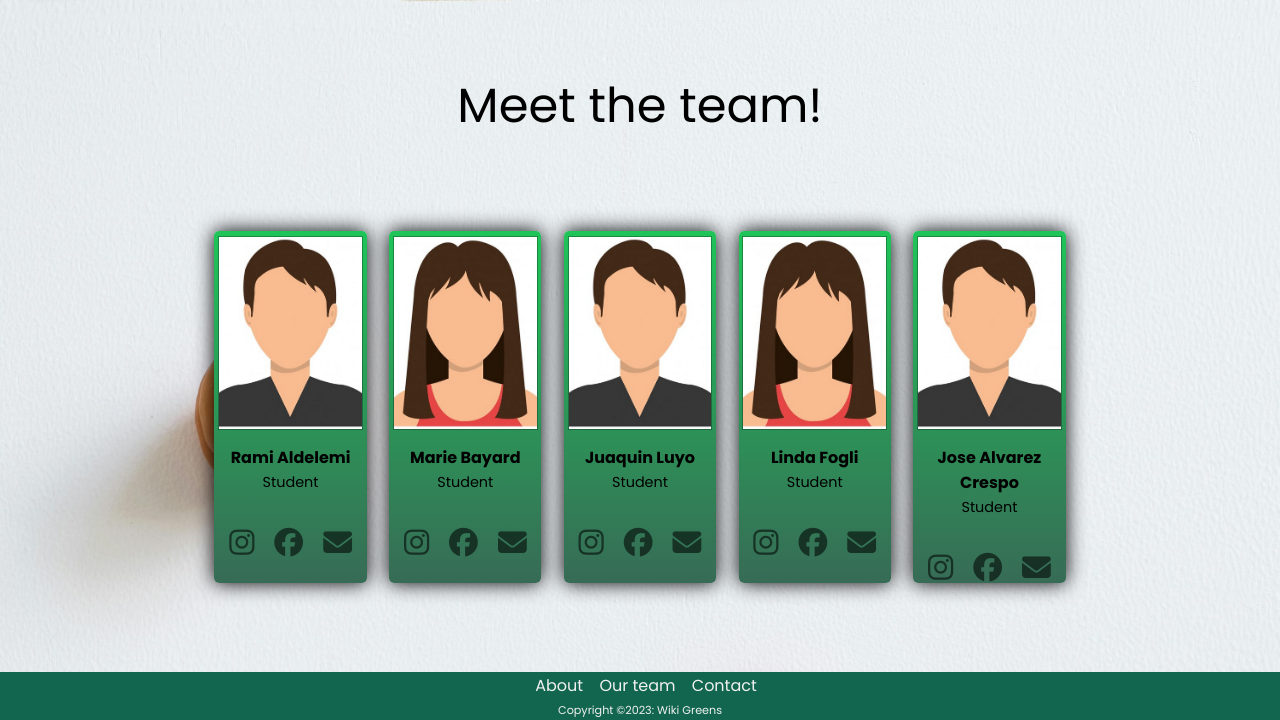
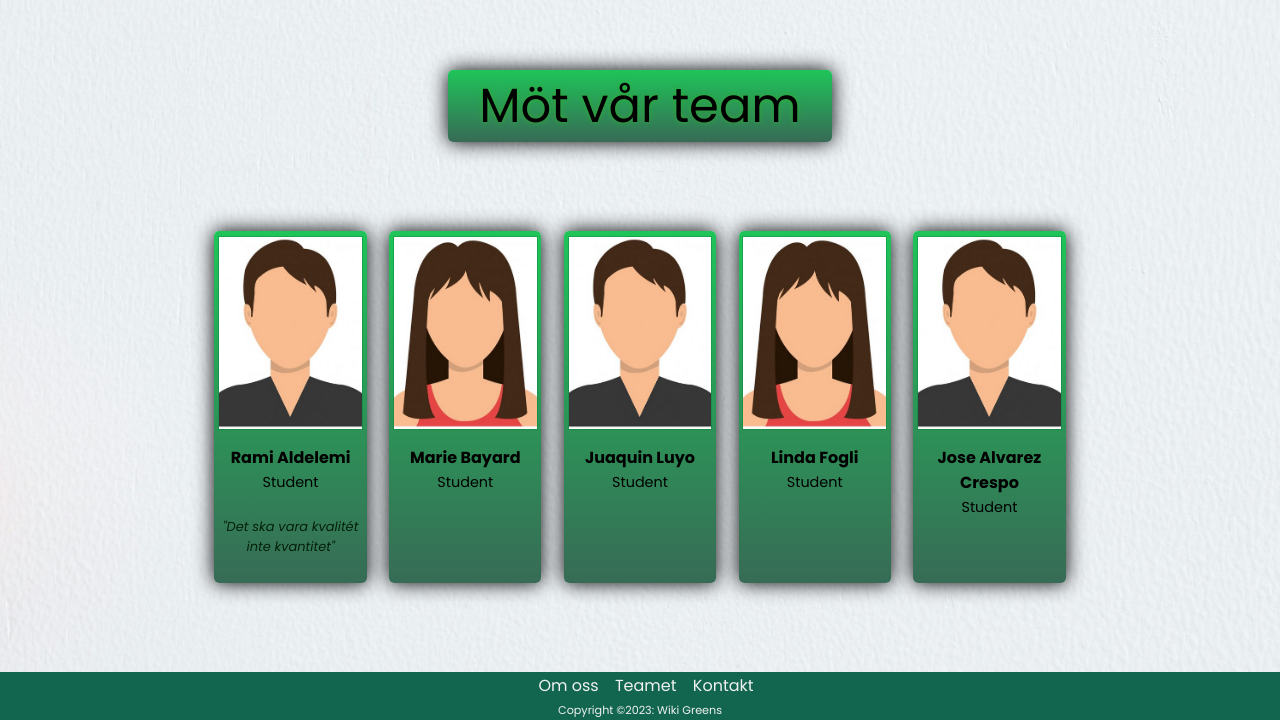
Before and after one commit to Lindayh/nutrition, a Flask app: page /team in a window 1280 px wide. Shown: the part 80-800 px from the top of the page. Run offline with Flask 3, Linux system fonts and the light colour scheme; some libraries are stand-ins or nearby versions.

Commit message:
Svensk uppdatering + delete social media och lägger till quotes

```diff
--- a/static/style.css
+++ b/static/style.css
@@ -131,7 +131,7 @@ footer p {
     flex: 1;
 }
 .team-container {
-    background: url("/static/images/team-bg.jpg") no-repeat top;
+    background: url("/static/images/team-bg.jpg") center;
     background-size: cover;
     display: flex;
     flex-direction: column;
@@ -142,6 +142,12 @@ footer p {
     margin-top: 70px;
     font-size: 3em;
     font-weight: normal;
+    background: linear-gradient(rgb(31, 196, 89),rgb(55, 107, 86));
+    box-shadow: 0 0 20px 0;
+    text-shadow: 0 0 5px rgb(48, 171, 48);
+    width: 30%;
+    text-align: center;
+    border-radius: 5px;
 }
 .team-info {
     margin-top: 80px;
@@ -169,12 +175,12 @@ footer p {
     margin-top: 2px;
     font-size: 0.9em;
 }
-.brands {
-    margin-top: 35px;
+.quote {
+    margin-top: 22px;
     display: flex;
-    justify-content: center;
-    align-items: center;
-    gap: 20px;
+    font-style: italic;
+    font-size: 0.9em;
+    color: #042108;
 }
 .card i {
     font-size: 1.8em;
@@ -193,5 +199,5 @@ footer p {
     width: 100%;
     height: 100%;
     object-fit: cover;
-    border: 1.5px solid rgba(0, 0, 0, 0.285);
+    border: 1.5px solid rgba(8, 135, 57, 0.463);
 }
--- a/templates/base.html
+++ b/templates/base.html
@@ -27,9 +27,9 @@
     {% endblock %}
     <footer>
         <div class="footer-links">
-            <a href="#">About</a>
-            <a href="/team">Our team</a>
-            <a href="#">Contact</a>
+            <a href="#">Om oss</a>
+            <a href="/team">Teamet</a>
+            <a href="#">Kontakt</a>
         </div>
         <p>Copyright ©2023: Wiki Greens </p>
     </footer>
--- a/templates/team.html
+++ b/templates/team.html
@@ -4,17 +4,15 @@
 
 {% block content %}
 <div class="team-container">
-    <h2>Meet the team!</h2>
+    <h2>Möt vår team</h2>
     <div class="team-info">
         <div class="card">
             <div class="card-image">
                 <img src="/static/images/male.png">
                 <h4>Rami Aldelemi</h4>
                 <p>Student</p>
-                <div class="brands">
-                    <a href="https://www.instagram.com/ramiieh/" target="_blank"><i class="fa-brands fa-instagram"></i></a>
-                    <a href="https://www.facebook.com/rami.aldelemi" target="_blank"><i class="fa-brands fa-facebook"></i></a>
-                    <a href="mailto:rammi.aldelemi91@gmail.com"><i class="fa-solid fa-envelope"></i></a>
+                <div class="quote">
+                    <p>"Det ska vara kvalitét inte kvantitet"</p>
                 </div>
             </div>
         </div>
@@ -23,10 +21,7 @@
                 <img src="/static/images/female.png">
                 <h4>Marie Bayard</h4>
                 <p>Student</p>
-                <div class="brands">
-                    <a href="#" target="_blank"><i class="fa-brands fa-instagram"></i></a>
-                    <a href="#" target="_blank"><i class="fa-brands fa-facebook"></i></a>
-                    <a href="#"><i class="fa-solid fa-envelope"></i></a>
+                <div class="quote">
                 </div>
             </div>
         </div>
@@ -35,10 +30,7 @@
                 <img src="/static/images/male.png">
                 <h4>Juaquin Luyo</h4>
                 <p>Student</p>
-                <div class="brands">
-                    <a href="#" target="_blank"><i class="fa-brands fa-instagram"></i></a>
-                    <a href="#" target="_blank"><i class="fa-brands fa-facebook"></i></a>
-                    <a href="#"><i class="fa-solid fa-envelope"></i></a>
+                <div class="quote">
                 </div>
             </div>
         </div>
@@ -47,10 +39,7 @@
                 <img src="/static/images/female.png">
                 <h4>Linda Fogli</h4>
                 <p>Student</p>
-                <div class="brands">
-                    <a href="#" target="_blank"><i class="fa-brands fa-instagram"></i></a>
-                    <a href="#" target="_blank"><i class="fa-brands fa-facebook"></i></a>
-                    <a href="#"><i class="fa-solid fa-envelope"></i></a>
+                <div class="quote">
                 </div>
             </div>
         </div>
@@ -59,10 +48,7 @@
                 <img src="/static/images/male.png">
                 <h4>Jose Alvarez Crespo</h4>
                 <p>Student</p>
-                <div class="brands">
-                    <a href="#" target="_blank"><i class="fa-brands fa-instagram"></i></a>
-                    <a href="#" target="_blank"><i class="fa-brands fa-facebook"></i></a>
-                    <a href="#"><i class="fa-solid fa-envelope"></i></a>
+                <div class="quote">
                 </div>
             </div>
         </div>
```
Also changed, not shown: static/images/team-bg.jpg.
